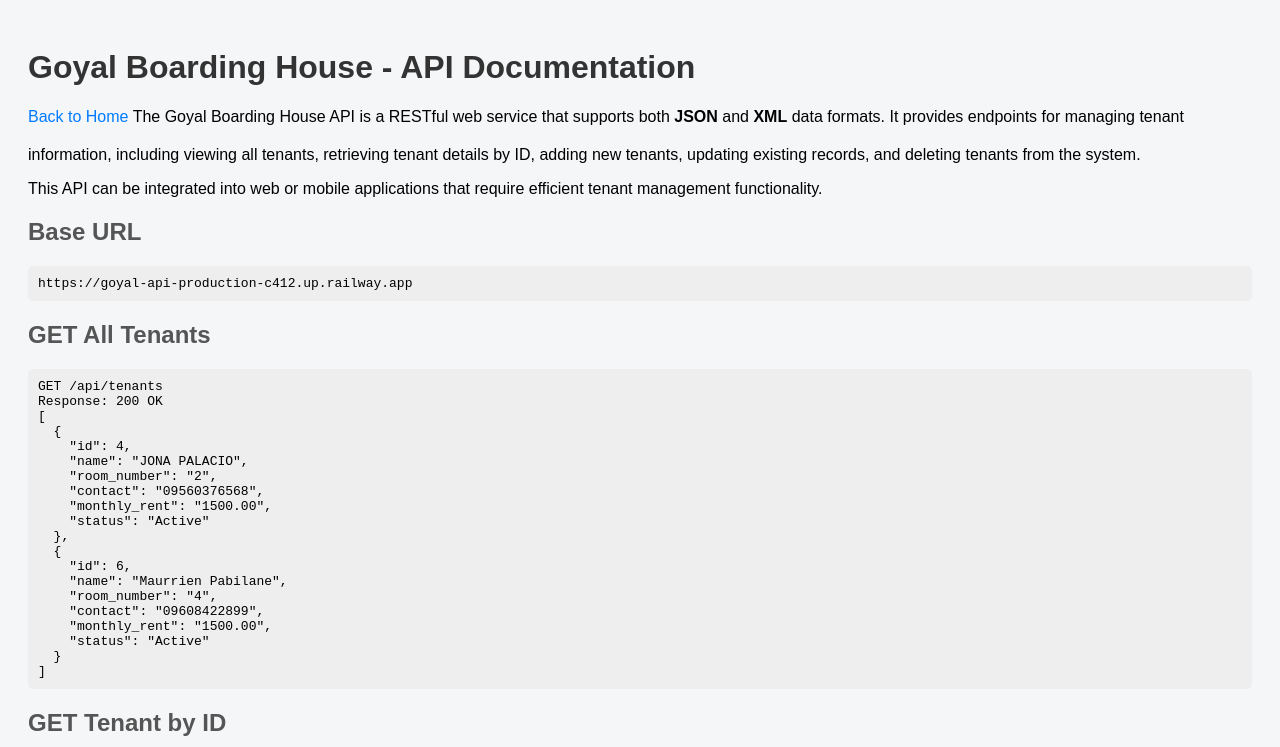
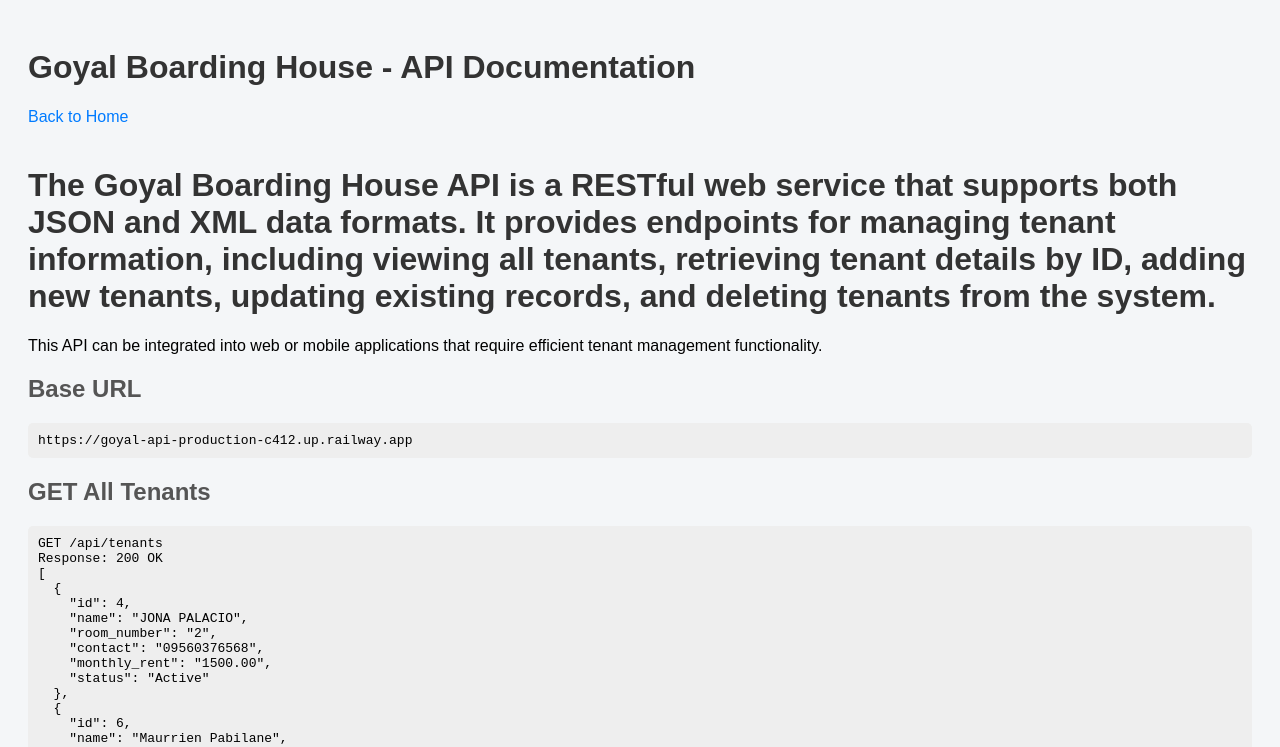
Before and after one commit to jonasxxy/goyal-api, a website: page public/docs.html in a window 1280 px wide. Shown: the top 747 px of the page. Drawn offline with Linux system fonts and the light colour scheme.

Commit message:
Initial Commit

```diff
--- a/public/docs.html
+++ b/public/docs.html
@@ -58,12 +58,12 @@
 <h1>Goyal Boarding House - API Documentation</h1>
 <a href="index.html">Back to Home</a>
 
-
+<h1>
 The Goyal Boarding House API is a RESTful web service that supports both
 <strong>JSON</strong> and <strong>XML</strong> data formats.
 It provides endpoints for managing tenant information, including viewing all tenants,
 retrieving tenant details by ID, adding new tenants, updating existing records,
-and deleting tenants from the system.
+and deleting tenants from the system. </h1>
 </p>
 <p>
 This API can be integrated into web or mobile applications that require
```
